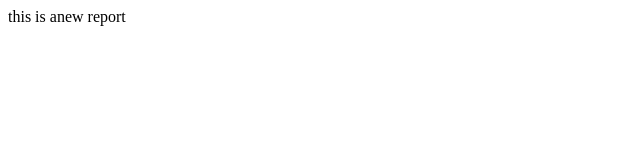
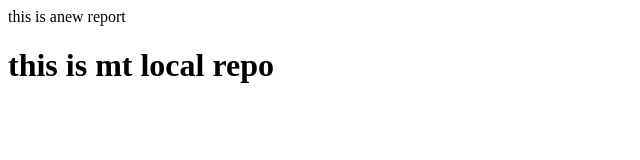
Before and after one commit to neekkeeb-sys/localrepo, a plain HTML site: page index.html in a window 1280 px wide. Shown: the whole page, without its empty margins (0-640 px from the left). Drawn offline with Linux system fonts and the light colour scheme.

Commit message:
this is my first change

```diff
--- a/index.html
+++ b/index.html
@@ -1 +1,2 @@
 <p>this is anew report</p>
+<h1>this is mt local repo</h1>
```
